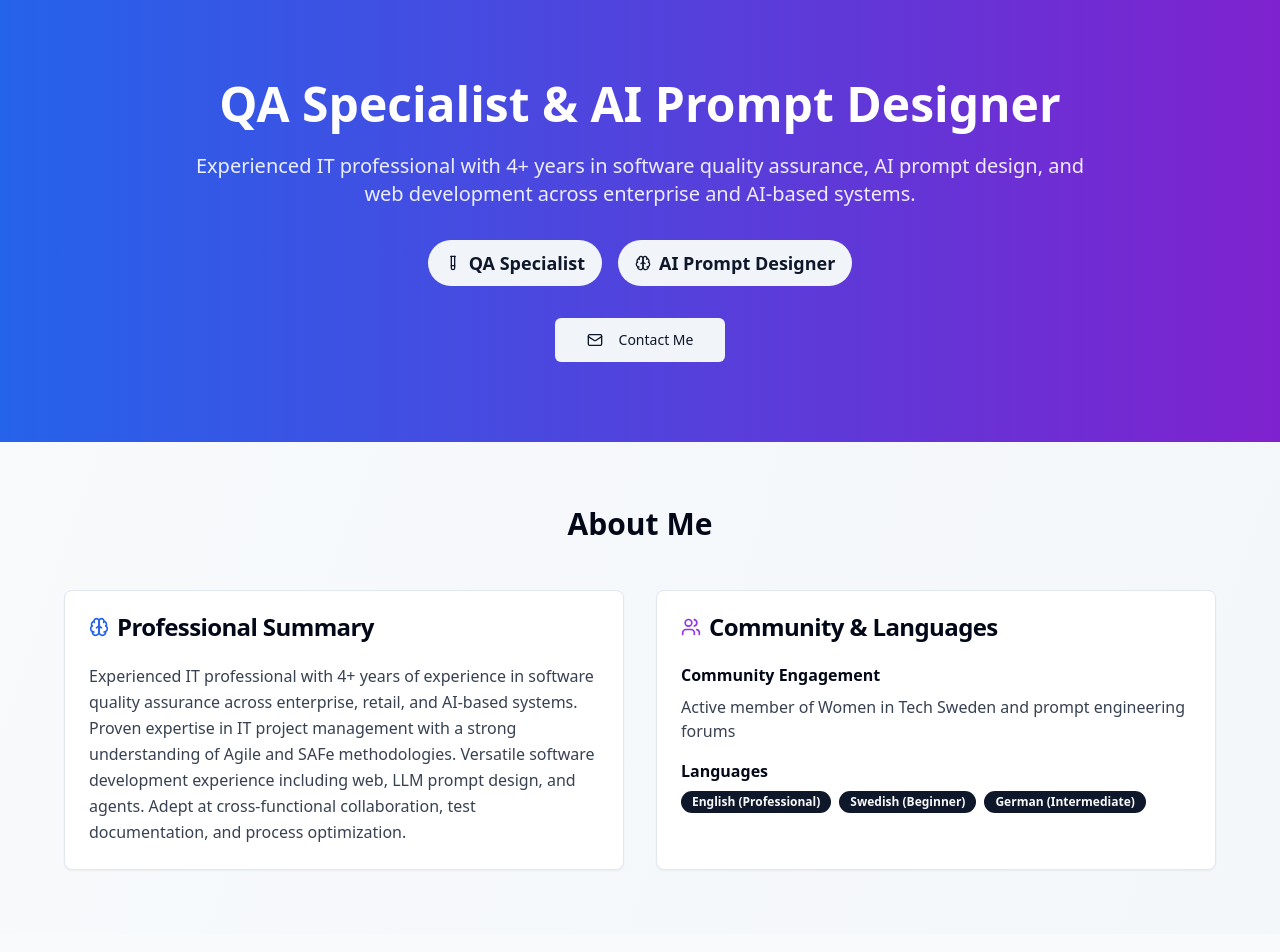
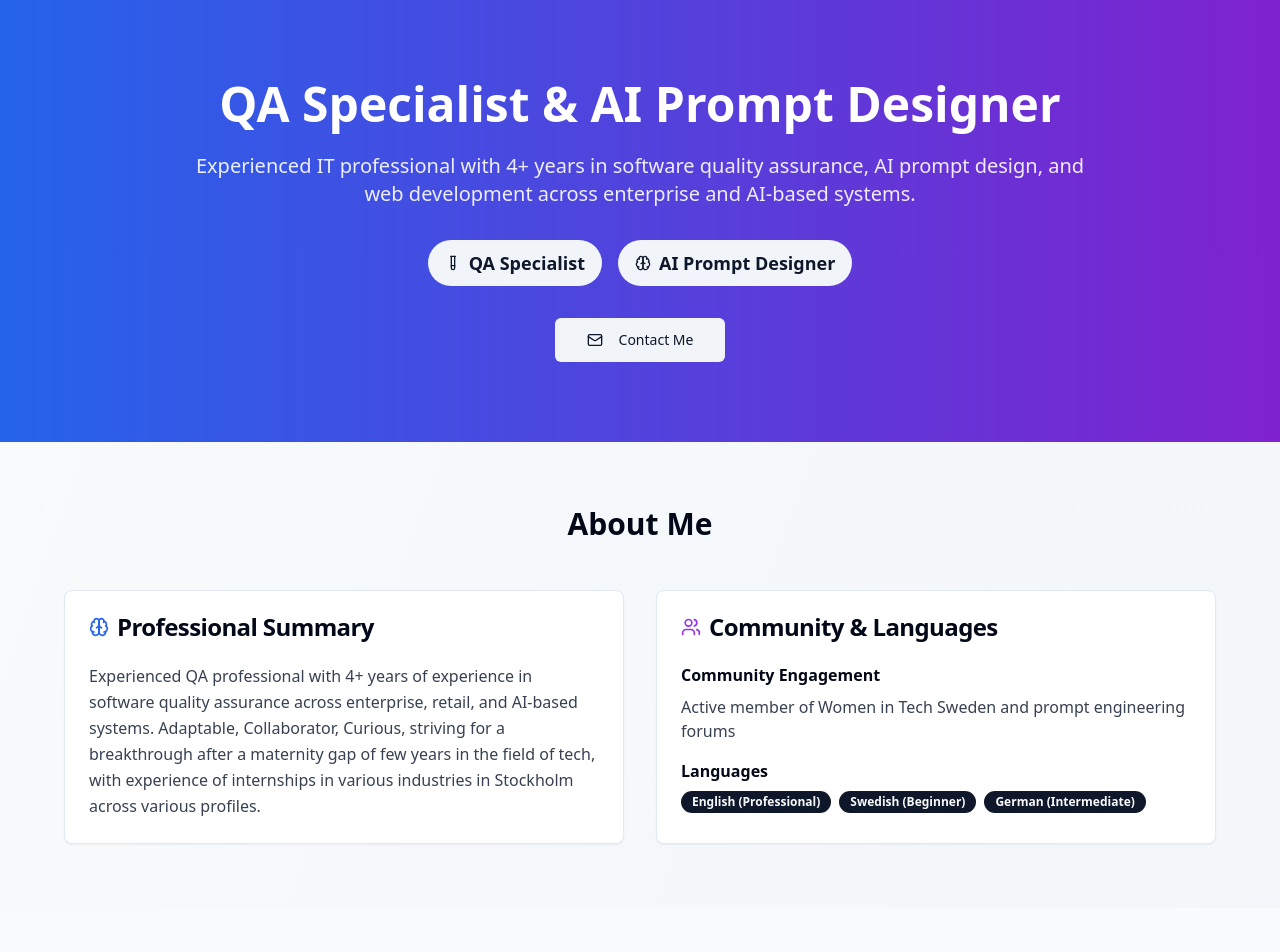
Before and after one commit to MeghnaAnand/personal-resume-webflow, a React (Vite) app: page / in a window 1280 px wide. Shown: the top 952 px of the page. Built offline with nearby package versions, Linux system fonts and the light colour scheme.

Commit message:
Update profile summary

```diff
--- a/src/pages/Index.tsx
+++ b/src/pages/Index.tsx
@@ -183,10 +183,7 @@ const Index = () => {
               </CardHeader>
               <CardContent>
                 <p className="text-gray-700 leading-relaxed">
-                  Experienced IT professional with 4+ years of experience in software quality assurance across enterprise,
-                  retail, and AI-based systems. Proven expertise in IT project management with a strong understanding of
-                  Agile and SAFe methodologies. Versatile software development experience including web, LLM prompt design,
-                  and agents. Adept at cross-functional collaboration, test documentation, and process optimization.
+                  Experienced QA professional with 4+ years of experience in software quality assurance across enterprise, retail, and AI-based systems. Adaptable, Collaborator, Curious, striving for a breakthrough after a maternity gap of few years in the field of tech, with experience of internships in various industries in Stockholm across various profiles.
                 </p>
               </CardContent>
             </Card>
```
